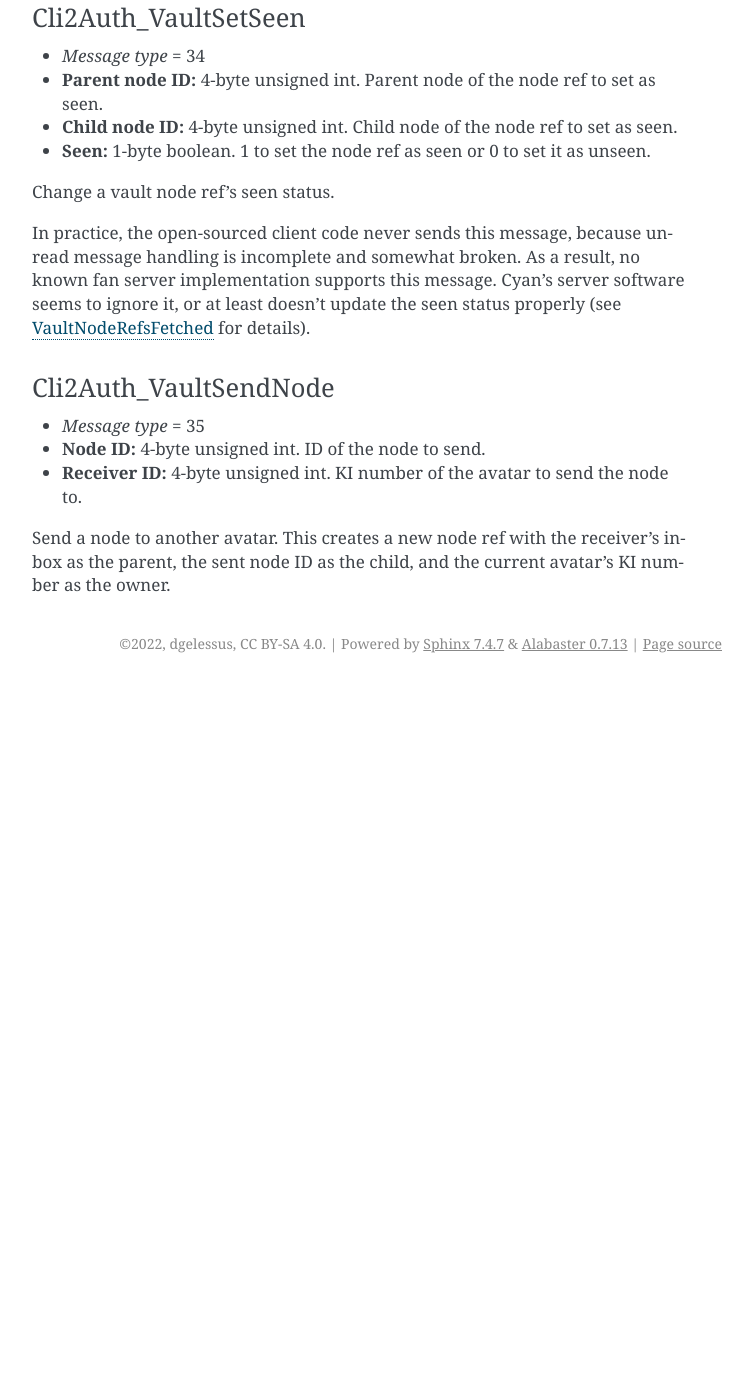
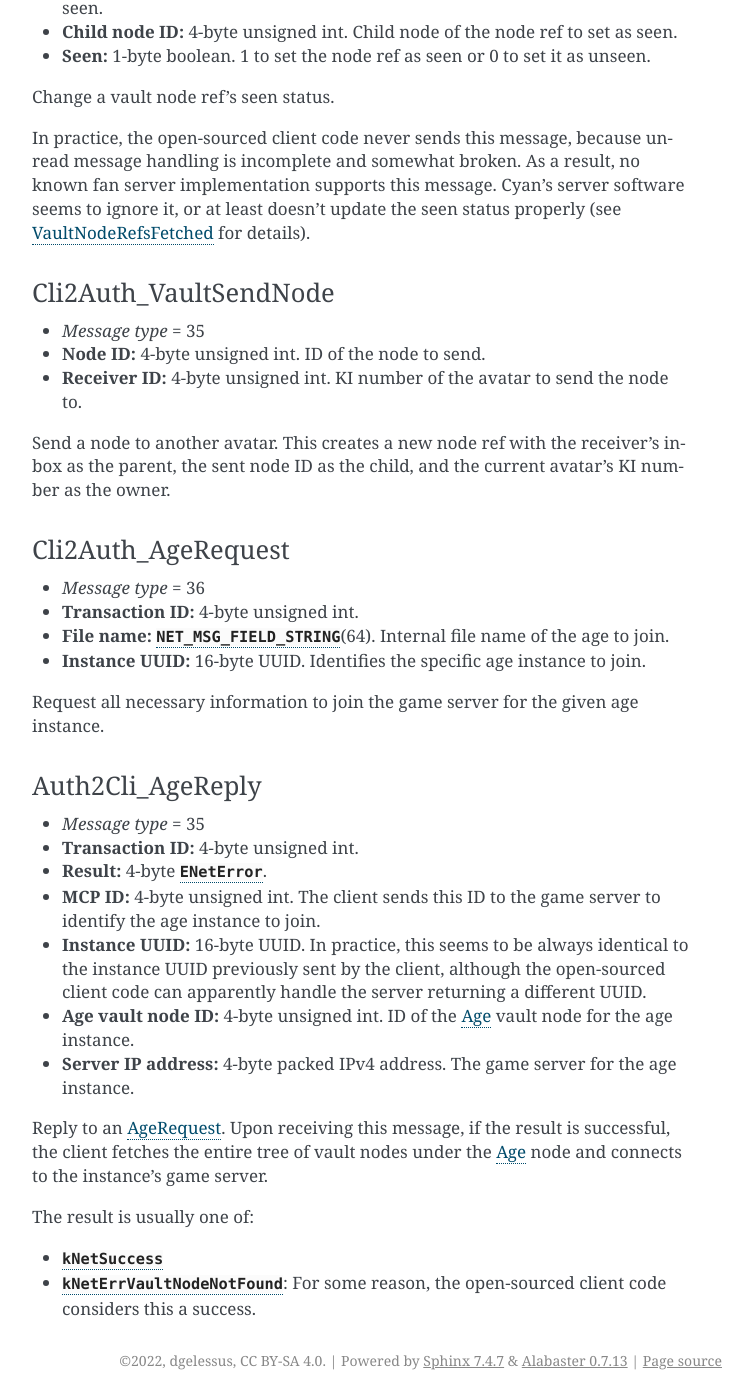
Before and after one commit to dgelessus/NAGUS, a Sphinx documentation site: the page built from docs/uru/auth_server.rst, in a window 1280 px wide and 1400 px high, scrolled down 36125 px. Shown: the whole window, without its empty margins (388-1140 px from the left). Built offline with Sphinx 7.4.7, drawn with Linux system fonts in a browser that asks for light colours; before the commit the page ends 36808 px from its top, so only the background shows below that; some of the changed text lies outside the part shown.

Commit message:
Document AgeRequest and AgeReply messages

```diff
--- a/docs/uru/auth_server.rst
+++ b/docs/uru/auth_server.rst
@@ -121,7 +121,7 @@ not even their structure.
    :header: #,Cli2Auth,Auth2Cli,#
    :widths: auto
 
-   36,AgeRequest,AgeReply,35
+   36,:ref:`AgeRequest <cli2auth_age_request>`,:ref:`AgeReply <auth2cli_age_reply>`,35
 
 .. csv-table:: File-related
    :name: auth_messages_file_related
@@ -210,12 +210,8 @@ Auth2Cli_ServerAddr
 ^^^^^^^^^^^^^^^^^^^
 
 * *Message type* = 1
-* **Server IP address:** 4-byte unsigned int.
-  This is an IPv4 address in packed integer form instead of the more common "dotted quad" format.
-  For example,
-  the address 184.73.198.22 would be represented as the integer 0xb849c616 (= 3091842582 in decimal).
-  Keep in mind that Uru uses little-endian byte order,
-  so the address will be in reverse order compared to "network byte order" (big-endian).
+* **Server IP address:** 4-byte packed IPv4 address.
+  Auth server address to use when reconnecting.
 * **Token:** 16-byte UUID.
   The client remembers this token as long as it remains running
   and sends it back to the auth server if it has to reconnect.
@@ -2009,3 +2005,48 @@ Send a node to another avatar.
 This creates a new node ref with the receiver's inbox as the parent,
 the sent node ID as the child,
 and the current avatar's KI number as the owner.
+
+.. _cli2auth_age_request:
+
+Cli2Auth_AgeRequest
+^^^^^^^^^^^^^^^^^^^
+
+* *Message type* = 36
+* **Transaction ID:** 4-byte unsigned int.
+* **File name:** :c:macro:`NET_MSG_FIELD_STRING`\(64).
+  Internal file name of the age to join.
+* **Instance UUID:** 16-byte UUID.
+  Identifies the specific age instance to join.
+
+Request all necessary information to join the game server for the given age instance.
+
+.. _auth2cli_age_reply:
+
+Auth2Cli_AgeReply
+^^^^^^^^^^^^^^^^^
+
+* *Message type* = 35
+* **Transaction ID:** 4-byte unsigned int.
+* **Result:** 4-byte :cpp:enum:`ENetError`.
+* **MCP ID:** 4-byte unsigned int.
+  The client sends this ID to the game server to identify the age instance to join.
+* **Instance UUID:** 16-byte UUID.
+  In practice,
+  this seems to be always identical to the instance UUID previously sent by the client,
+  although the open-sourced client code can apparently handle the server returning a different UUID.
+* **Age vault node ID:** 4-byte unsigned int.
+  ID of the :ref:`vault_node_age` vault node for the age instance.
+* **Server IP address:** 4-byte packed IPv4 address.
+  The game server for the age instance.
+
+Reply to an :ref:`AgeRequest <cli2auth_age_request>`.
+Upon receiving this message,
+if the result is successful,
+the client fetches the entire tree of vault nodes under the :ref:`vault_node_age` node
+and connects to the instance's game server.
+
+The result is usually one of:
+
+* :cpp:enumerator:`kNetSuccess`
+* :cpp:enumerator:`kNetErrVaultNodeNotFound`: For some reason,
+  the open-sourced client code considers this a success.
```
Also changed, not shown: docs/uru/protocol.rst (+9 -0 lines).
